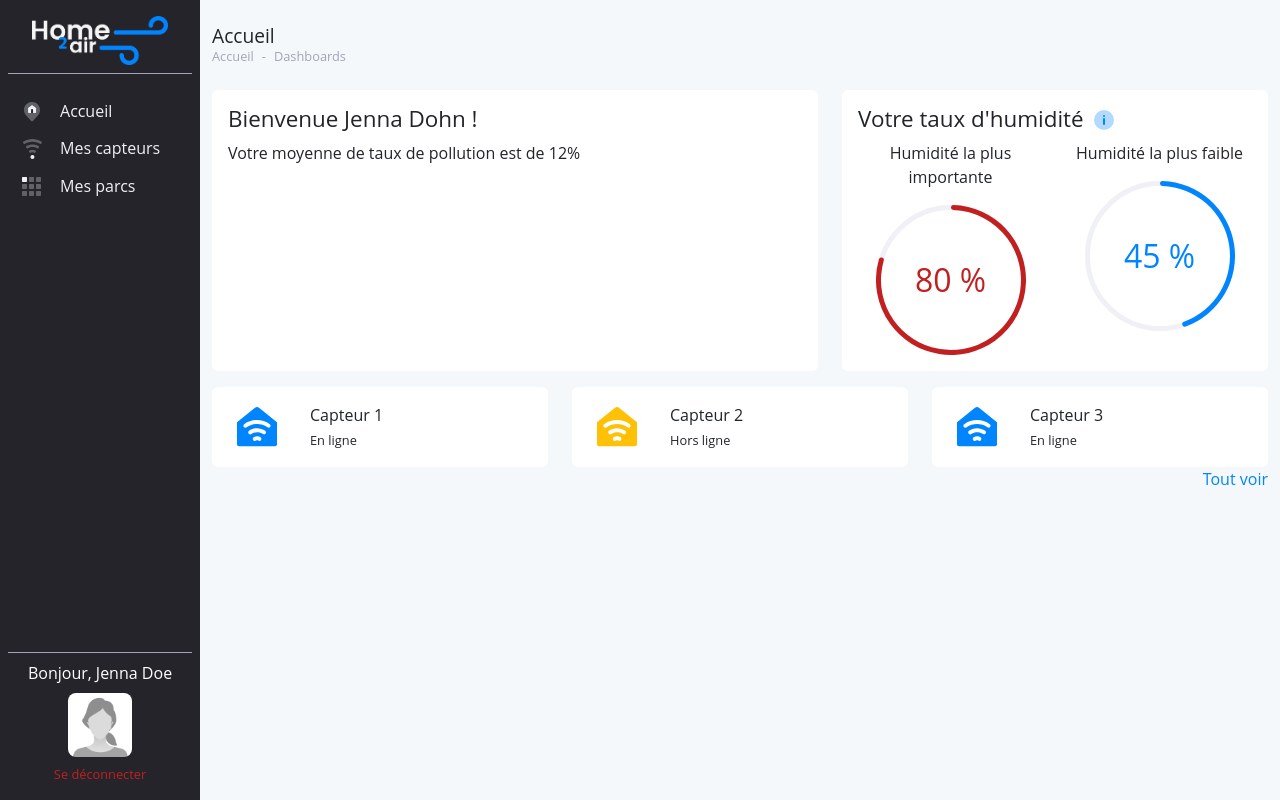
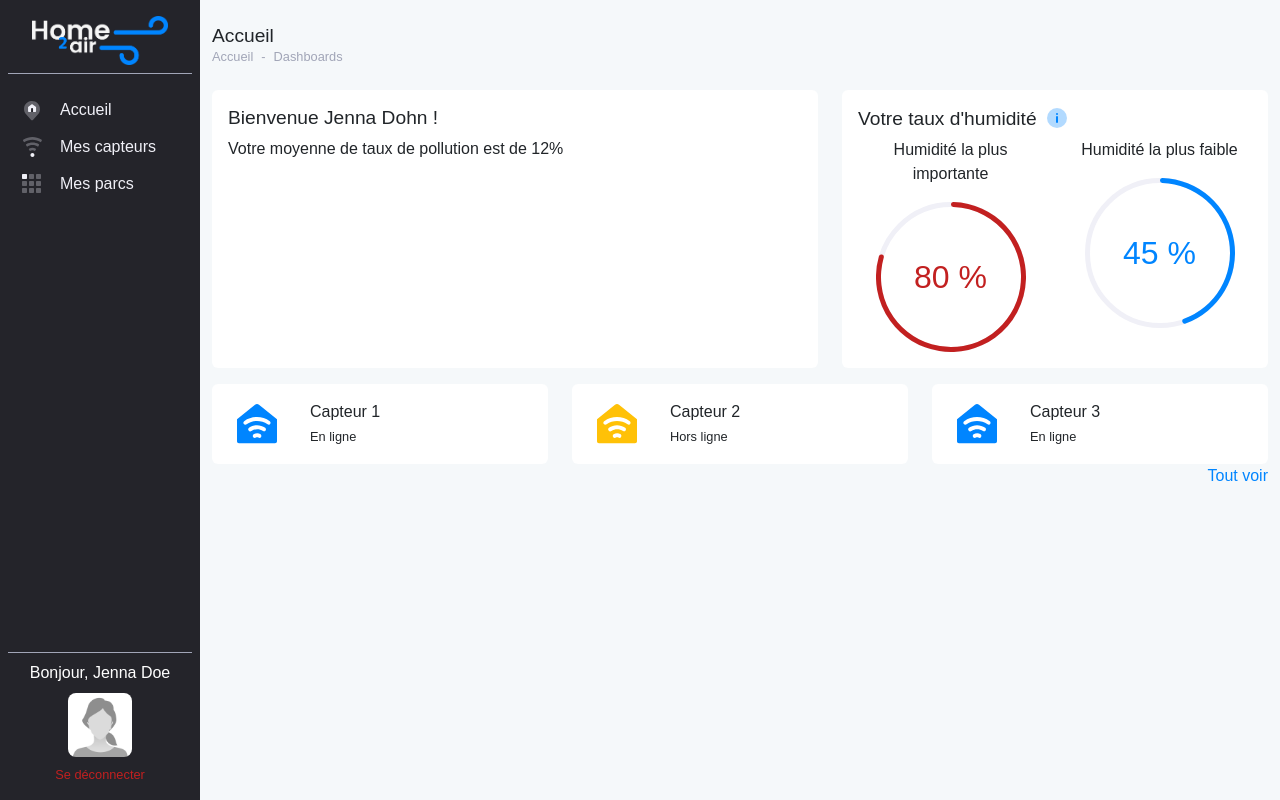
Before and after one commit to guillaume-bgr/HomeToAirDesktop, a React (Vite) app in the folder src/renderer/: page / in a window 1280 px wide. Built offline with nearby package versions, Linux system fonts and the light colour scheme.

Commit message:
Changement font et tailles de titres

```diff
--- a/src/renderer/src/assets/style.css
+++ b/src/renderer/src/assets/style.css
@@ -24,6 +24,10 @@
     font-family: 'Open Sans', sans-serif;
 }
 
+* {
+    font-family: 'Poppins', sans-serif;
+}
+
 body {
     background-color: var(--home2air-body) !important;
     overflow-x: hidden;
@@ -34,19 +38,19 @@ main {
 }
 
 h1 {
-    font-size: 1.6em !important;
+    font-size: 1.2em !important;
 }
 
 h2 {
-    font-size: 1.4em !important;
+    font-size: 1.2em !important;
 }
 
 h3 {
-    font-size: 1.2em !important;
+    font-size: 1.1em !important;
 }
 
 h4 {
-    font-size: 1.1em !important;
+    font-size: 1em !important;
 }
 
 h5 {
```
